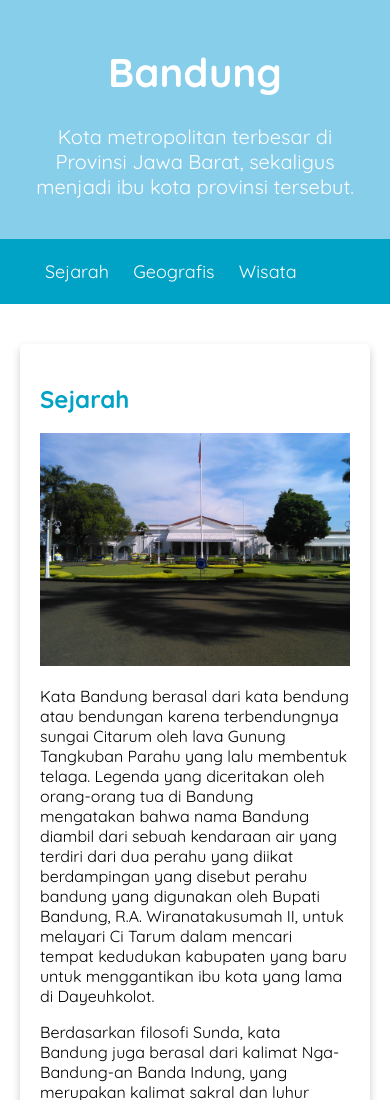
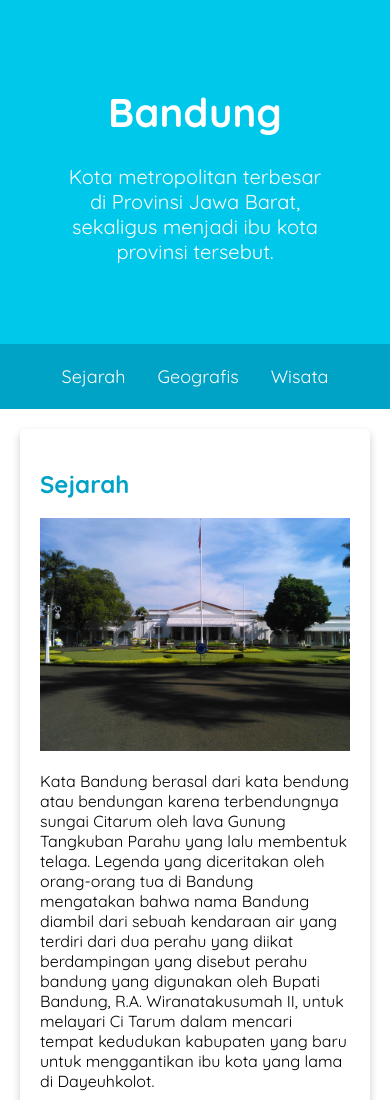
Before and after one commit to ihsanoo/latihanwebdasar, a plain HTML site: page index.html in a window 390 px wide. Shown: the top 1100 px of the page. Drawn offline with Linux system fonts and the light colour scheme.

Commit message:
update belajar

```diff
--- a/asset/style.css
+++ b/asset/style.css
@@ -60,42 +60,56 @@ footer {
         border-radius: 5px;
 
         padding: 20px;
-        margin-top: 20px;
 }
 
 .jumbotron {
-    background-color: skyblue;
+    background-color:#00c8eb;
     font-size: 20px;
-    padding: 20px;
+    padding: 60px;
     text-align: center;
     color: white;
 }
 
+nav ul {
+    padding-inline: 4rem;
+    display: flex;
+    gap: 2rem    ;
+}
 nav li {
-    display: inline;
+
     list-style-type: none;
-    margin-right: 20px;
+
 }
 
 nav {
     background-color: #00a2c6;
     padding: 5px;
+
+    position: sticky;
+    top: 0;
+
 }
 
 main {
     padding: 20px;
-    overflow: auto;
+
+    display: flex;
+    gap: 1.5rem;
 }
 
 #content {
-    float: left;
-    width: 75%;
+   flex: 5;
+   display: flex;
+   flex-flow: column nowrap;
+   gap: 1rem 2rem;
 }
 
 aside {
-    float: right;
-    width: 25%;
-    padding-left: 20px;
+    flex: 1;
+}
+
+header {
+    display: inline;
 }
 
 @media screen and (max-width: 1000px) {
@@ -105,3 +119,22 @@ aside {
     }
 
 }
+
+@media screen and (max-width: 1200px) {
+    main {
+        flex-flow: column nowrap;
+    }
+    main aside {
+        align-self: center;
+    }
+}
+
+@media screen and (max-width: 768px) {
+  nav ul {
+    justify-content: center;
+  }
+
+  main aside {
+    align-self: stretch;
+  }
+}
```
